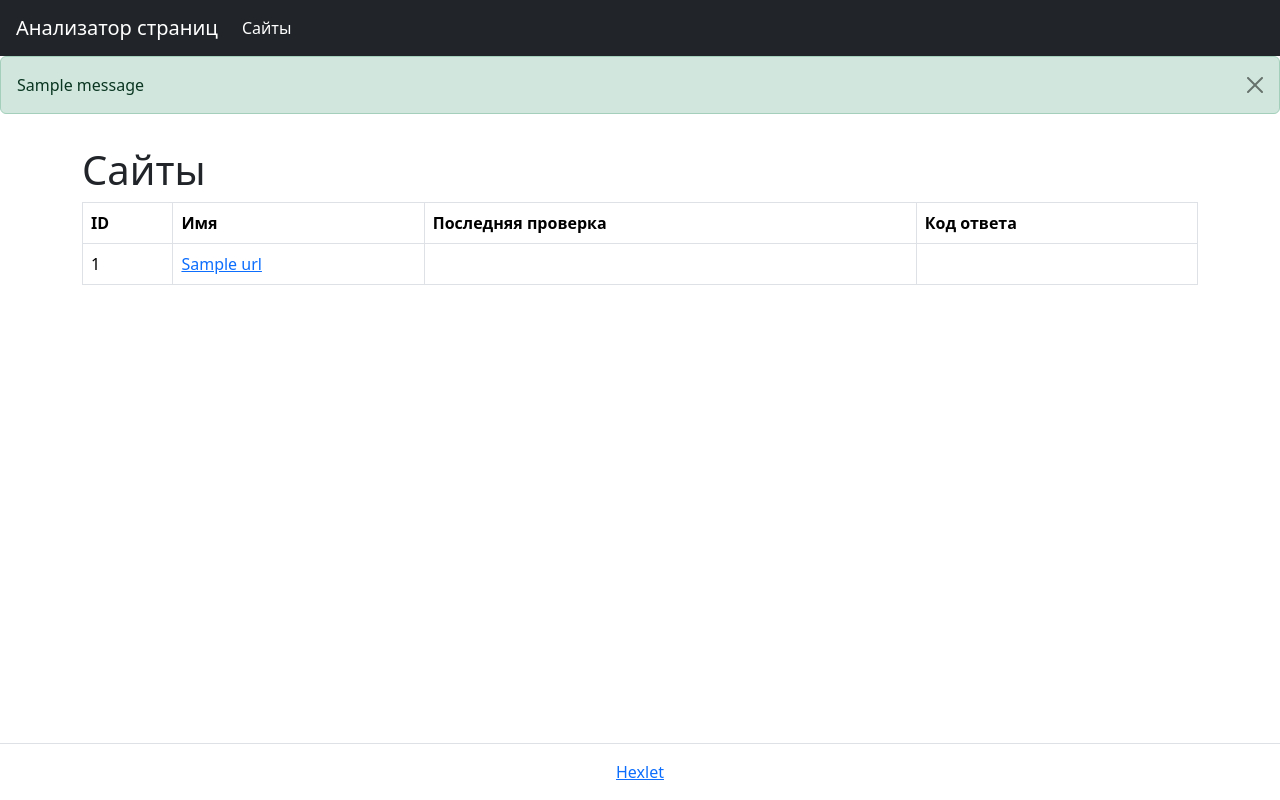
After one commit to Shmelevick/python-project-83, a Flask app: page /urls in a window 1280 px wide. The commit adds this page. Run offline with Flask 3, Linux system fonts and the light colour scheme; one stand-in notice (Sample message) is shown; a database or web service that is not in the repository returns one stand-in record (values such as "Sample title"); some libraries are stand-ins or nearby versions.

Commit message:
Add /, /urls/id, /urls

```diff
--- /dev/null
+++ b/database.sql
@@ -0,0 +1,5 @@
+CREATE TABLE IF NOT EXISTS urls (
+    id INT GENERATED ALWAYS AS IDENTITY PRIMARY KEY,
+    name VARCHAR(255) UNIQUE NOT NULL,
+    created_at TIMESTAMP NOT NULL DEFAULT CURRENT_TIMESTAMP
+);
--- a/main.py
+++ /dev/null
@@ -1,6 +0,0 @@
-def main():
-    print("Hello from python-project-83!")
-
-
-if __name__ == "__main__":
-    main()
--- a/page_analyzer/app.py
+++ b/page_analyzer/app.py
@@ -1,14 +1,126 @@
 import os
-from flask import Flask, render_template
+import psycopg2
+import validators
+
+from flask import Flask, render_template, request, redirect, url_for, flash
 from dotenv import load_dotenv
+from psycopg2.extras import NamedTupleCursor
+from urllib.parse import urlparse
+from datetime import datetime
 
 
 load_dotenv()
+
+DATABASE_URL = os.getenv('DATABASE_URL')
 
 app = Flask(__name__)
 app.config['SECRET_KEY'] = os.getenv('SECRET_KEY')
 
 
+def get_db_connection():
+    conn = psycopg2.connect(DATABASE_URL)
+    return conn
+
+
 @app.route('/')
 def index():
     return render_template('index.html')
+
+
+@app.route('/urls', methods=['GET', 'POST'])
+def urls():
+    conn = get_db_connection()
+
+    if request.method == 'POST':
+        url = request.form.get('url')
+
+        if not url or len(url) > 255 or not validators.url(url):
+            flash('Некорректный URL', 'danger')
+            return redirect(url_for('index'))
+
+        normalized_url = f'{urlparse(url).scheme}://{urlparse(url).netloc}'
+
+        with conn.cursor(cursor_factory=NamedTupleCursor) as cur:
+            try:
+                cur.execute(
+                    'SELECT id FROM urls WHERE name = %s;',
+                    (normalized_url,)
+                )
+
+                row = cur.fetchone()
+
+                if row is None:
+
+                    query = """
+                    INSERT INTO urls (name)
+                    VALUES (%s)
+                    RETURNING id;
+                    """
+
+                    cur.execute(query, (normalized_url,))
+                    insert_row = cur.fetchone()
+
+                    if insert_row is None:
+                        raise ValueError("Ошибка вставки: id не возвращён.")
+                    url_id = insert_row.id
+
+                    conn.commit()
+
+                    flash('Страница успешно добавлена', 'success')
+                    return redirect(url_for('url_detail', url_id=url_id))
+
+                url_id = row.id
+
+                conn.commit()
+
+                flash('Страница уже существует', 'info')
+                return redirect(url_for('url_detail', url_id=url_id))
+
+            except Exception as e:
+                print(f'Необработанная ошибка: {e}')
+                flash('Что-то пошло не так', 'danger')
+
+            return redirect(url_for('index'))
+
+        return redirect(url_for('index'))
+
+
+    elif request.method == 'GET':
+        with conn.cursor() as cur:
+            cur.execute('SELECT id, name FROM urls ORDER BY id DESC;')
+            conn.commit()
+            urls_list = cur.fetchall()
+
+        return render_template('urls.html', urls=urls_list)
+
+
+
+@app.route('/urls/<int:url_id>', methods=['GET'])
+def url_detail(url_id):
+    conn = get_db_connection()
+    with conn.cursor(cursor_factory=NamedTupleCursor) as cur:
+        cur.execute("SELECT * FROM urls WHERE id = %s", (url_id,))
+        url_data = cur.fetchone()
+
+        if not url_data:
+            flash('Ошибка: эта страница не должна была открыться', 'danger')
+            return redirect(url_for('urls'))
+
+        conn.close()
+
+        return render_template(
+            'url_detail.html',
+            url_id=url_data.id,
+            name=url_data.name,
+            created_at=url_data.created_at
+        )
+
+
+
+
+
+
+
+
+if __name__ == "__main__":
+    app.run(debug=True)
--- /dev/null
+++ b/page_analyzer/templates/urls.html
@@ -0,0 +1,75 @@
+<!DOCTYPE html>
+<html lang="ru">
+<head>
+  <meta charset="utf-8">
+  <meta name="viewport" content="width=device-width, initial-scale=1, shrink-to-fit=no">
+  <meta name="description" content="Third project for Hexlet.io">
+  <link href="https://cdn.jsdelivr.net/npm/bootstrap@5.3.3/dist/css/bootstrap.min.css" rel="stylesheet">
+  <title>Анализатор страниц</title>
+</head>
+<body class="min-vh-100 d-flex flex-column">
+<header class="flex-shrink-0">
+  <nav class="navbar navbar-expand-md navbar-dark bg-dark px-3">
+    <a class="navbar-brand" href="/">Анализатор страниц</a>
+    <div id="navbarNav">
+      <ul class="navbar-nav">
+        <li class="nav-item"><a class="nav-link active" href="/urls">Сайты</a></li>
+      </ul>
+    </div>
+  </nav>
+</header>
+
+{% with messages = get_flashed_messages(with_categories=true) %}
+    {% if messages %}
+        <div class="w-100 px-0">
+        {% for category, message in messages %}
+            <div class="alert alert-{{ category }} alert-dismissible fade show" role="alert">
+            {{ message }}
+            <button type="button" class="btn-close" data-bs-dismiss="alert" aria-label="Close"></button>
+            </div>
+        {% endfor %}
+        </div>
+    {% endif %}
+{% endwith %}
+
+<main class="flex-grow-1">
+  <div class="container-lg mt-3">
+    <h1>Сайты</h1>
+
+    <div class="table-responsive">
+      <table class="table table-bordered table-hover text-nowrap" data-test="urls">
+        <thead>
+        <tr>
+          <th>ID</th>
+          <th>Имя</th>
+          <th>Последняя проверка</th>
+          <th>Код ответа</th>
+        </tr>
+        </thead>
+        <tbody>
+        {% for url in urls %}
+          <tr>
+            <td>{{ url[0] }}</td>
+            <td><a href="{{ url_for('url_detail', url_id=url[0]) }}">{{ url[1] }}</a></td>
+            <td>{{ url[3] or '' }}</td>  {# Если есть поле created_at или проверка #}
+            <td>{{ url[4] or '' }}</td>  {# HTTP статус — если есть #}
+          </tr>
+        {% endfor %}
+        </tbody>
+      </table>
+    </div>
+
+  </div>
+</main>
+
+<footer class="border-top py-3 mt-5 flex-shrink-0">
+  <div class="container-lg">
+    <div class="text-center">
+      <a href="https://ru.hexlet.io/" target="_blank">Hexlet</a>
+    </div>
+  </div>
+</footer>
+
+<script src="https://cdn.jsdelivr.net/npm/bootstrap@5.3.3/dist/js/bootstrap.bundle.min.js"></script>
+</body>
+</html>
--- a/pyproject.toml
+++ b/pyproject.toml
@@ -7,6 +7,8 @@ requires-python = ">=3.10"
 dependencies = [
     "flask>=3.1.1",
     "gunicorn>=23.0.0",
+    "psycopg2-binary>=2.9.10",
     "python-dotenv>=1.1.0",
     "ruff>=0.11.9",
+    "validators>=0.35.0",
 ]
```
Also changed, not shown: page_analyzer/templates/index.html (+14 -1 lines), page_analyzer/templates/url_detail.html (added, +55 -0 lines), templates/index.html (deleted, +0 -55 lines), 2 other files.
